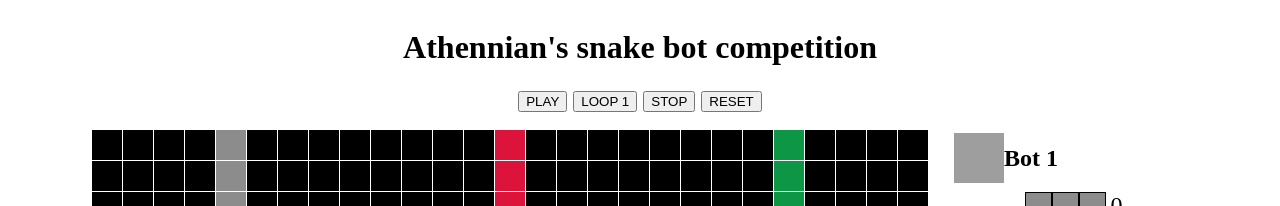
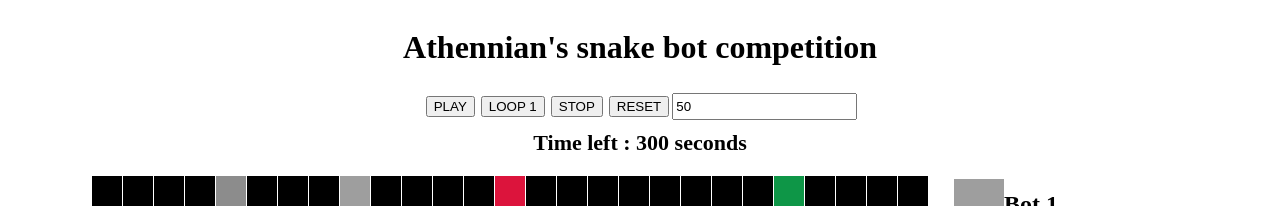
Before and after one commit to saudraisn/snake-bot-contest, an Angular app: page / in a window 1280 px wide. Shown: the top 206 px of the page. Built offline with nearby package versions, Linux system fonts and the light colour scheme; grey boxes are pictures that could not be loaded.

Commit message:
config apple seed amount + game timeout Added try catch around player move code

```diff
--- a/src/app/app.component.html
+++ b/src/app/app.component.html
@@ -42,9 +42,10 @@
     align-items: center;
   }
 
-  .buttons-row {
+  .center-row {
     display: flex;
     justify-content: center;
+    margin: 5px;
   }
 
   .player-cell {
@@ -59,11 +60,16 @@
 
 
 
-  <div class="buttons-row">
+  <div class="center-row">
     <button type="" style="margin: 3px;" (click)='play()'>PLAY</button>
     <button type="" style="margin: 3px;" (click)='gameLoop()'>LOOP 1</button>
     <button type="" style="margin: 3px;" (click)='stop()'>STOP</button>
     <button type="" style="margin: 3px;" (click)='reset()'>RESET</button>
+    <input type="numer" [(ngModel)]="appleSeed" name="appleseed">
+  </div>
+
+  <div class="center-row" style="font-size: 22px; font-weight: bold;">
+    Time left : {{timeLeft}} seconds
   </div>
 
   <div class="game-content" style="display: flex; justify-content: center;">
--- a/src/app/app.component.ts
+++ b/src/app/app.component.ts
@@ -16,6 +16,8 @@ export class AppComponent implements OnInit, OnDestroy {
   H = 27
   NbPlayers = 6;
 
+  appleSeed = 50
+
   players: PlayerInfo[] = []
   moves: GameMove[] = []
   gameOver = false
@@ -29,7 +31,9 @@ export class AppComponent implements OnInit, OnDestroy {
   fullGame: GameState[] = []
 
   grid: GridCell[][] = []
-  interval: number;
+  gameLoopInterval: number;
+  timeLeftInterval: number;
+  timeLeft:number = 5 * 60
   command: Direction;
 
   gameLoop() {
@@ -53,8 +57,19 @@ export class AppComponent implements OnInit, OnDestroy {
     // Points calculation in between for all steps
 
     this.players.forEach((player) => {
-      const move = player.nextStep(cloneDeep(this.game))
       const snake = this.game.snakes.find(s => s.id === player.id)
+
+      if (!snake.isAlive) {
+        return
+      }
+
+      let move: GameMove
+
+      try {
+        move = player.nextStep(cloneDeep(this.game))
+      } catch (error) {
+        console.error(`Error in nextStep function call for ${player.teamName} (${player.id})`, error)
+      }
 
       // Player move validation
       if (!move) {
@@ -63,10 +78,6 @@ export class AppComponent implements OnInit, OnDestroy {
       }
 
       const command = move.move
-      if (!snake.isAlive) {
-        return
-      }
-
       const head = last(snake.body)
       const pos = this.getNextPos(head, command)
 
@@ -90,6 +101,12 @@ export class AppComponent implements OnInit, OnDestroy {
 
     this.fullGame.push(cloneDeep(this.game))
     console.log('Game length', this.fullGame.length)
+
+    if(!this.game.apples.length) {
+      console.log('Seeding random apples')
+      this.seedRandomApples(1)
+    }
+
     if (this.game.snakes.every(s => !s.isAlive)) {
       console.log('STOPPING GAME')
       this.stop()
@@ -135,6 +152,7 @@ export class AppComponent implements OnInit, OnDestroy {
     this.fullGame = []
     this.game.snakes = []
     this.game.apples = []
+    this.timeLeft = 5 * 60
 
     const snakeBodies = [
       // 4 player game
@@ -157,7 +175,7 @@ export class AppComponent implements OnInit, OnDestroy {
       this.game.snakes.push({ id: p.id, color: p.snakeColor, isAlive: true, body: snakeBodies[i], score: 0, teamName: p.teamName, teamLogo: '' })
     })
 
-    this.seedRandomApples(25)
+    this.seedRandomApples(this.appleSeed)
     // this.snake = []
     // this.command = 'RIGHT'
     this.gameOver = false
@@ -202,12 +220,6 @@ export class AppComponent implements OnInit, OnDestroy {
       return false
     }
 
-
-    // if (this.snake.some(p => isEqual(p, pos))) {
-    //   console.log('Hit itself.')
-    //   return false
-    // }
-
     return valid
   }
 
@@ -249,12 +261,22 @@ export class AppComponent implements OnInit, OnDestroy {
   }
 
   play() {
-    window.clearInterval(this.interval)
-    this.interval = window.setInterval(this.gameLoop.bind(this), 200)
+    window.clearInterval(this.gameLoopInterval)
+    this.gameLoopInterval = window.setInterval(this.gameLoop.bind(this), 200)
+    this.timeLeftInterval = window.setInterval(this.updateTime.bind(this), 1000)
+  }
+
+  updateTime() {
+    this.timeLeft--
+    if(this.timeLeft <= 0) {
+      this.stop()
+      this.displayGameResults()
+    }
   }
 
   stop() {
-    window.clearInterval(this.interval)
+    window.clearInterval(this.gameLoopInterval)
+    window.clearInterval(this.timeLeftInterval)
   }
 
   ngOnInit() {
@@ -309,6 +331,7 @@ export class AppComponent implements OnInit, OnDestroy {
   }
 
   ngOnDestroy() {
-    clearInterval(this.interval)
+    clearInterval(this.gameLoopInterval)
+    clearInterval(this.timeLeftInterval)
   }
 }
--- a/src/app/app.module.ts
+++ b/src/app/app.module.ts
@@ -1,5 +1,6 @@
 import { BrowserModule } from '@angular/platform-browser';
 import { NgModule } from '@angular/core';
+import { FormsModule }   from '@angular/forms';
 
 import { AppComponent } from './app.component';
 
@@ -8,7 +9,8 @@ import { AppComponent } from './app.component';
     AppComponent
   ],
   imports: [
-    BrowserModule
+    BrowserModule,
+    FormsModule
   ],
   providers: [],
   bootstrap: [AppComponent]
```
